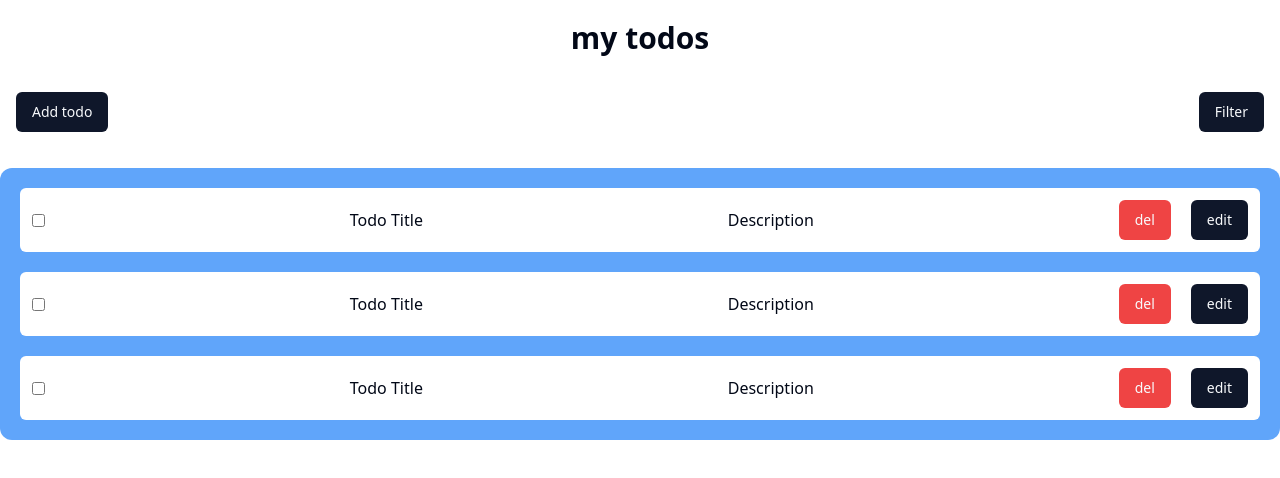
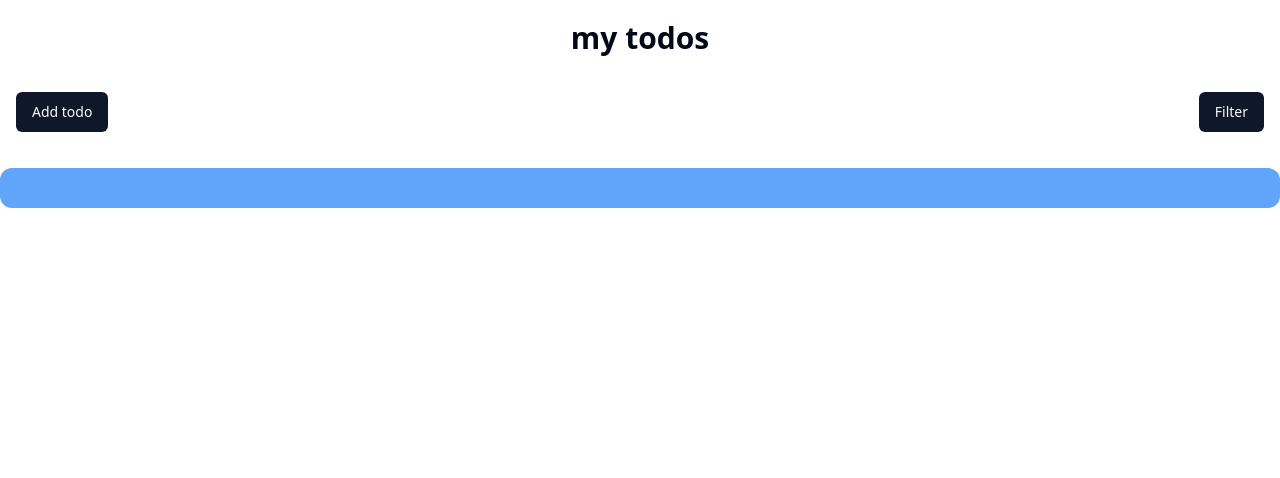
Before and after one commit to Sawom/Todo_Redux, a React (Vite) app: page / in a window 1280 px wide. Shown: the top 478 px of the page. Built offline with nearby package versions, Linux system fonts and the light colour scheme.

Commit message:
add done

```diff
--- a/src/components/todo/AddTodoModal.tsx
+++ b/src/components/todo/AddTodoModal.tsx
@@ -11,18 +11,23 @@ import {
 } from "../ui/dialog";
 import { Input } from "../ui/input";
 import { Label } from "../ui/label";
-import { useAppDispatch } from "@/redux/features/hoks";
+import { useAppDispatch, useAppSelector } from "@/redux/features/hoks";
 import { addTodo } from "@/redux/features/todoSlice";
 
 const AddTodoModal = () => {
   const [task, setTask] = useState("");
   const [description, setDescription] = useState("");
-  //   dispatch
+  // dispatch
   const dispatch = useAppDispatch();
+
 
   const onSubmit = (e: FormEvent) => {
     e.preventDefault();
+
+    const randomString = Math.random().toString(36).substring(2,7) ;
+
     const taskDetails = {
+        id: randomString,
         title:task,
         description:description,
     }
--- a/src/components/todo/TodoCard.tsx
+++ b/src/components/todo/TodoCard.tsx
@@ -1,13 +1,18 @@
 import React from 'react';
 import { Button } from '../ui/button';
 
-const TodoCard = () => {
+type TTodoCardProps = {
+  title: string;
+  description: string;
+}
+
+const TodoCard = ({title, description}: TTodoCardProps) => {
     return (
         <div className="bg-white rounded-md flex justify-between items-center p-3">
           <input type="checkbox" name="" id="" />
-          <p>Todo Title</p>
+          <p>{title}</p>
           {/* <p>Time</p> */}
-          <p>Description</p>
+          <p>{description}</p>
 
           <div className="space-x-5">
             <Button className='bg-red-500'>del</Button>
--- a/src/components/todo/TodoContainer.tsx
+++ b/src/components/todo/TodoContainer.tsx
@@ -1,9 +1,12 @@
+import { useAppSelector } from "@/redux/features/hoks";
 import { Button } from "../ui/button";
 import AddTodoModal from "./AddTodoModal";
 import TodoCard from "./TodoCard";
 import TodoFilter from "./TodoFilter";
 
 const TodoContainer = () => {
+  const {todos}= useAppSelector( (state)=> state.todos )
+
   return (
     <div>
       <div className="mb-5 p-4 flex justify-between">
@@ -17,9 +20,13 @@ const TodoContainer = () => {
             <p> There is no task pending</p>
         </div> */}
 
-        <TodoCard></TodoCard>
-        <TodoCard></TodoCard>
-        <TodoCard></TodoCard>
+        {
+          todos.map( (item)=>(
+            <TodoCard  title={item.title} description={item.description} ></TodoCard>
+          ) )
+        }
+
+
       </div>
     </div>
   );
--- a/src/redux/features/todoSlice.ts
+++ b/src/redux/features/todoSlice.ts
@@ -3,6 +3,7 @@ import type { PayloadAction } from "@reduxjs/toolkit";
 
 // todo er task gular type define korlam
 type TTodo ={
+    id: string;
     title: string;
     description: string;
     isCompleted?: boolean;
```
